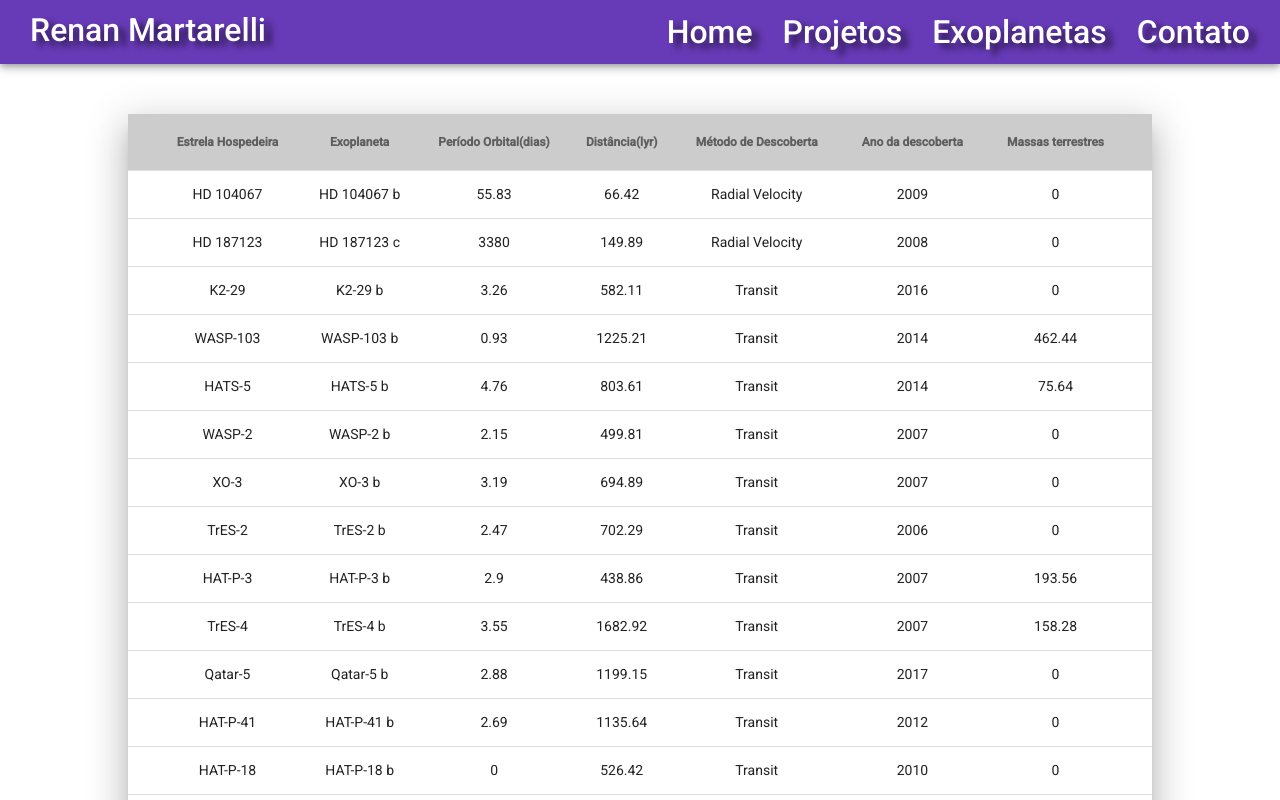
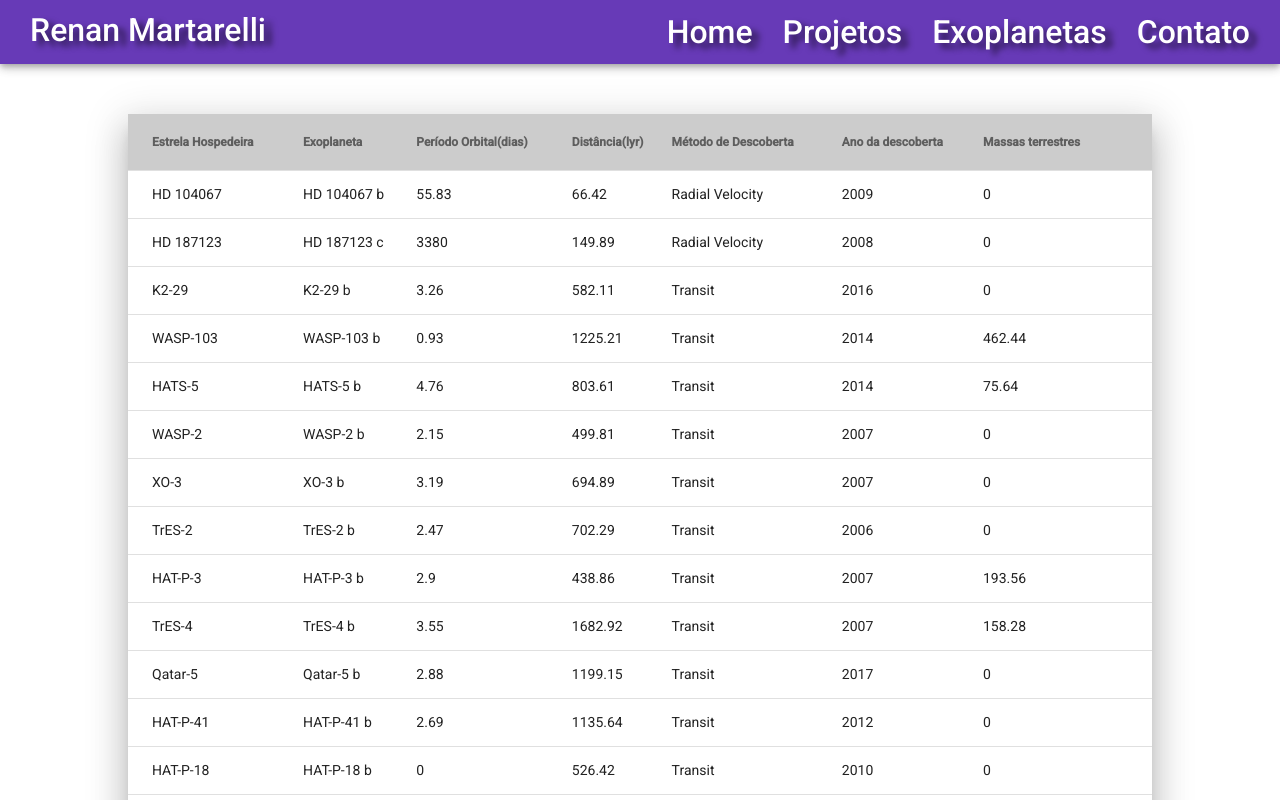
Before and after one commit to Martarelli/Angular-Martarelli, an Angular app: page /exoplanets in a window 1280 px wide. Shown: the top 800 px of the page. Built offline with nearby package versions, Linux system fonts and the light colour scheme.

Commit message:
ajustado css da table

```diff
--- a/src/app/components/exoplanets/exoplanets.component.css
+++ b/src/app/components/exoplanets/exoplanets.component.css
@@ -3,15 +3,11 @@ div {
   width: 80%;
 }
 
-td {
-  text-align: center;
-}
-
 table {
   width: 100%;
 }
+
 .mat-header-cell {
-  text-align: center !important;
   font-weight: 800;
   background-color: #ccc;
 }
```
